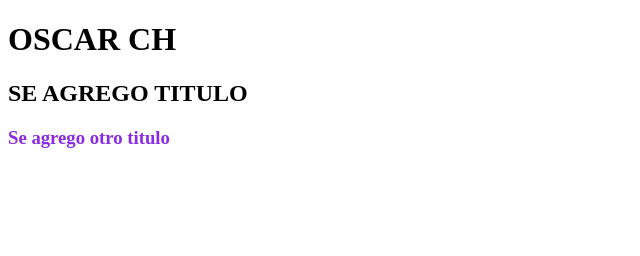
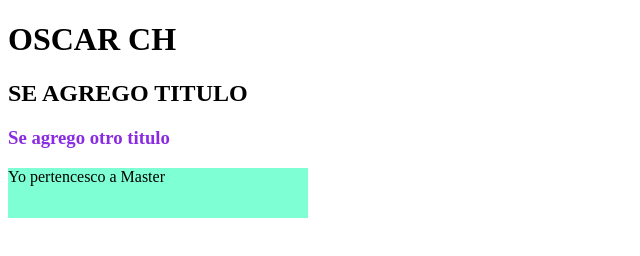
Before and after one commit to osd3v/pagina, a plain HTML site: page os.html in a window 1280 px wide. Shown: the whole page, without its empty margins (0-640 px from the left). Drawn offline with Linux system fonts and the light colour scheme.

Commit message:
he agregado otro p

```diff
--- a/estilo.css
+++ b/estilo.css
@@ -2,3 +2,10 @@ h3
 {
     color: blueviolet;
 }
+p
+{
+    width: 300px;
+    height: 50px;
+    background-color: aquamarine;
+
+}
--- a/os.html
+++ b/os.html
@@ -11,6 +11,6 @@
     <h1>OSCAR CH</h1>
     <h2>SE AGREGO TITULO</h2>
     <h3>Se agrego otro titulo</h3>
-
+    <p>Yo pertencesco a Master</p>
 </body>
 </html>
```
